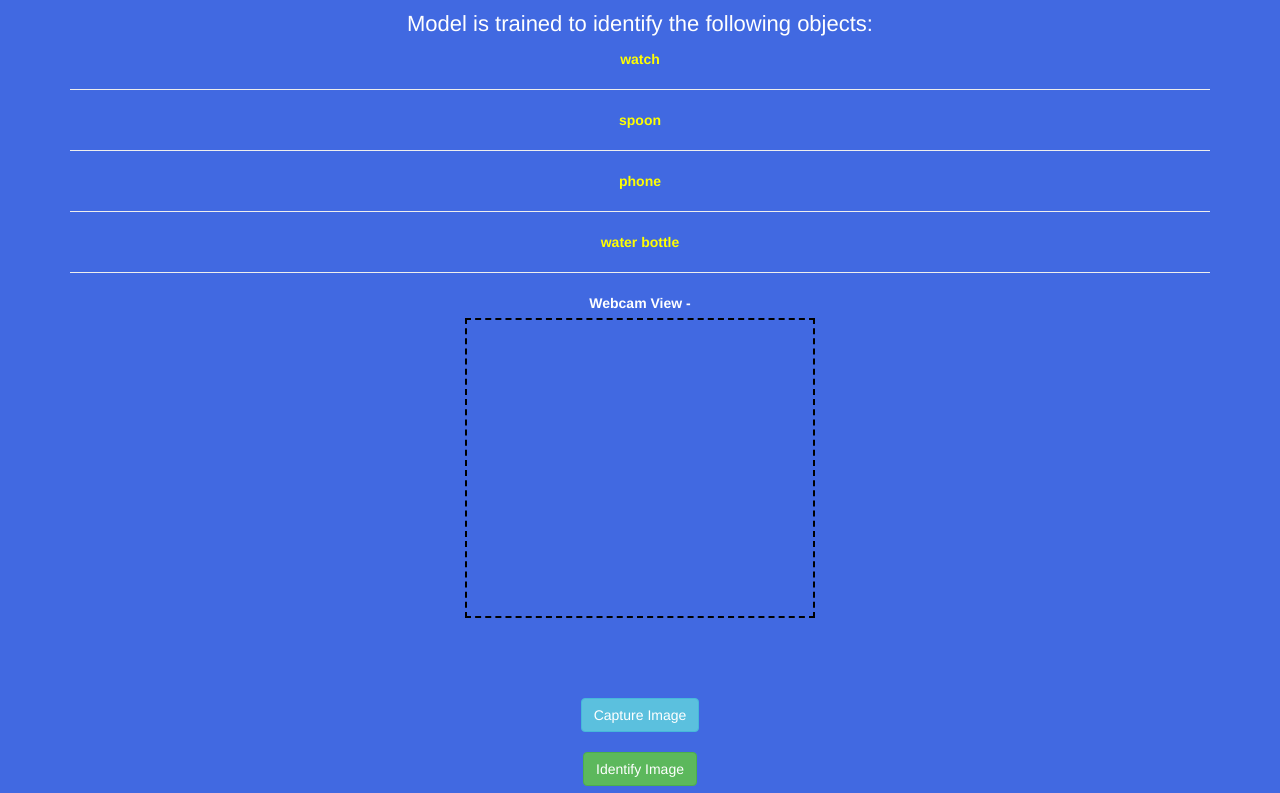
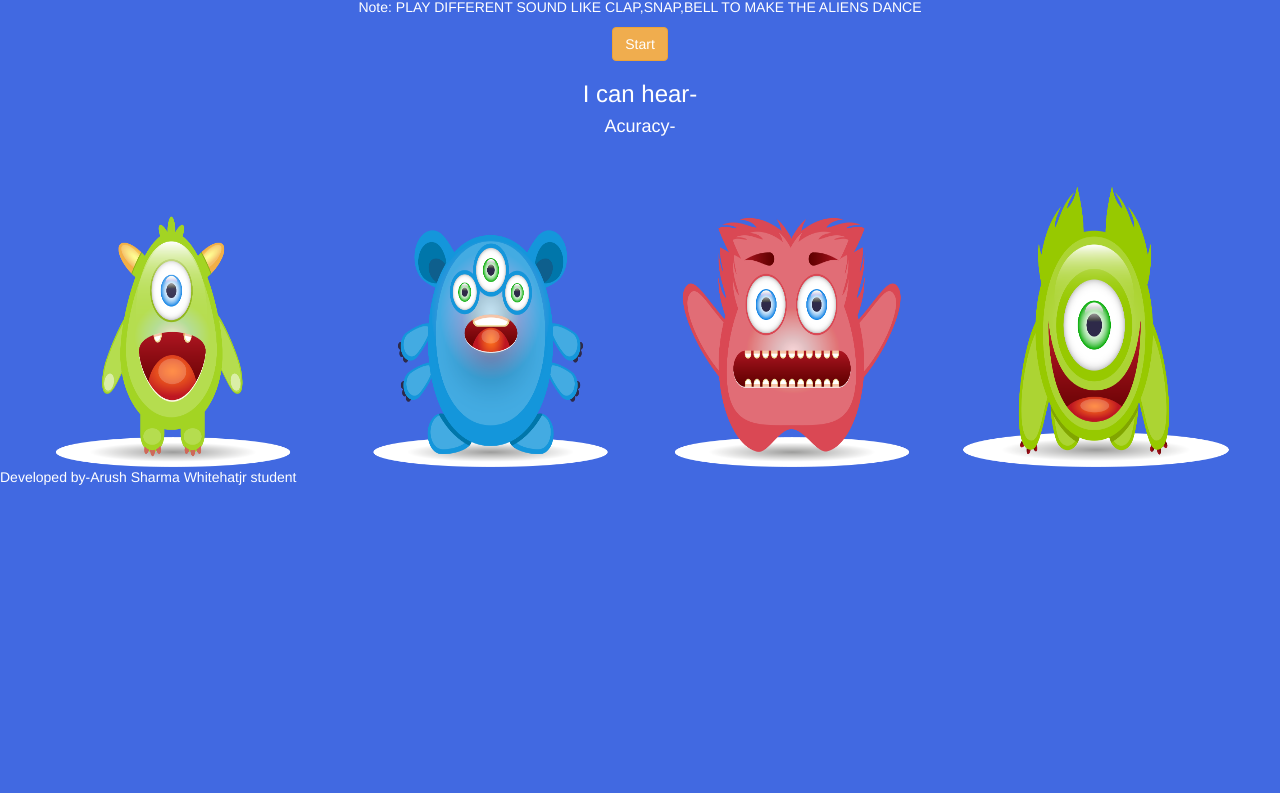
Before and after one commit to Arushsharma2605/class-106, a plain HTML site: page index.html in a window 1280 px wide. Shown: the part 66-859 px from the top of the page. After the commit the page ends 800 px from the top, so only its background shows below. Drawn offline with nearby package versions, Linux system fonts and the light colour scheme; a script that the page names is missing.

Commit message:
Add files via upload

```diff
--- a/index.html
+++ b/index.html
@@ -1,54 +1,36 @@
 
 <html>
   <head>
-    <title>Image recognition</title>
+    <title>Sound Identification Web App</title>
     <meta name="viewport" content="width=device-width, initial-scale=1.0">
     <link rel="stylesheet" href="https://maxcdn.bootstrapcdn.com/bootstrap/3.4.0/css/bootstrap.min.css">
     <script src="https://ajax.googleapis.com/ajax/libs/jquery/3.4.1/jquery.min.js"></script>
     <script src="https://maxcdn.bootstrapcdn.com/bootstrap/3.4.0/js/bootstrap.min.js"></script>
     <script src="https://unpkg.com/ml5@0.4.3/dist/ml5.min.js"></script>
-    <script src="https://cdnjs.cloudflare.com/ajax/libs/webcamjs/1.0.26/webcam.js"></script>
-
-   <link rel="stylesheet" href="style.css">
-
+    <link rel="stylesheet" type="text/css" href="style.css">
   </head>
 
   <body>
-  <div class="container">
-
-    <center>
-<h3 class="btn btn-default heading">IMAGE RECOGNITION</h3>
-</h3>
-      <br><br>
-
-      <p style="font-size: 22px;">Model is trained to identify the following objects: </p>
-<b class = name_of_objects>
-  watch
-  <hr>
-  spoon
-  <hr>
-  phone
-  <hr>
-  water bottle
-  <hr>
-
-</b>
-      <label>Webcam View - </label>
-<div id = "camera"></div>
-      <br><br>
-<div id="result"></div>
-      <br><br>
-<button onclick="take_snapshot();" class="btn btn-info">Capture Image</button>
-      <br><br>
-      <button onclick="check();" class="btn btn-success">Identify Image</button>
-      <br><br>
-
-      <p style="font-size: 22px;">Object : <span id="result_object_name"></span>  </p>
-      <p style="font-size: 22px;">Accuracy : <span id="result_object_accuracy"></span> </p>
-    </center>
-
-  </div>
+    <div class="col-xs-12 header_div text-center">
+      <h2>Sound Controlled Aliens</h2>
+      <p>Note: PLAY DIFFERENT SOUND LIKE CLAP,SNAP,BELL TO MAKE THE ALIENS DANCE</p>
+    </div>
+    <div class="main_div">
+           <center>
+<br>
+<button class = "btn btn-warning" onclick="startClassification();">Start</button>
+<h3 id="result_label">I can hear-</h3>
+<h4 id="result_confidence">Acuracy-</h4>
+<br>
+<img src="aliens-01.png" id="alien1" width="300" height="300">
+<img src="aliens-02.png" id="alien2" width="300" height="300">
+<img src="aliens-03.png" id="alien3" width="300" height="300">
+<img src="aliens-04.png" id="alien4" width="300" height="300">
+      </center>
+      </div>
+      <div class="copy_right_footer">
+        Developed by-Arush Sharma Whitehatjr student
+      </div>
 <script src="main.js"></script>
-
   </body>
 </html>
```
Also changed, not shown: aliens-01.gif (added), aliens-01.png (added), aliens-02.gif (added), aliens-02.png (added), aliens-03.gif (added), aliens-03.png (added), aliens-04.gif (added), aliens-04.png (added).
